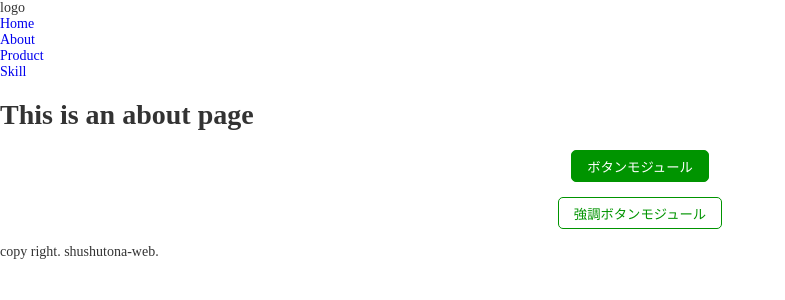
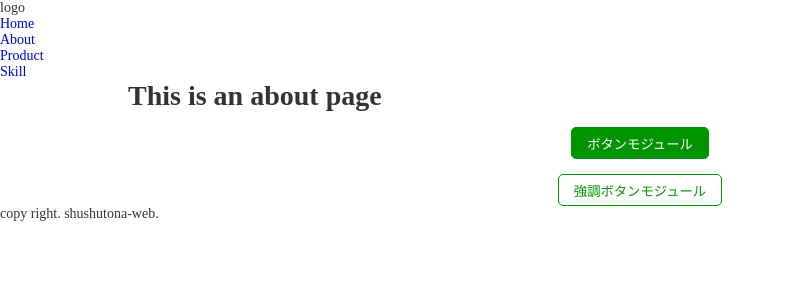
Before and after one commit to shushuTona/shushutona-web, a Vue app: page /about in a window 1280 px wide. Shown: the top 300 px of the page, without its empty margins (0-785 px from the left). Built offline with nearby package versions, Linux system fonts and the light colour scheme.

Commit message:
organisms.main.vue：main領域幅指定＆子要素margin打ち消し

```diff
--- a/src/App.vue
+++ b/src/App.vue
@@ -2,7 +2,7 @@
   <div id="app">
     <Header />
 
-    <router-view/>
+    <Main />
 
     <Footer />
   </div>
@@ -10,11 +10,13 @@
 
 <script>
 import Header from '@/components/organisms/organisms.header.vue';
+import Main from '@/components/organisms/organisms.main.vue';
 import Footer from '@/components/organisms/organisms.footer.vue';
 
 export default {
   components: {
     Header,
+    Main,
     Footer
   }
 }
@@ -27,14 +29,18 @@ export default {
   box-sizing: border-box;
 }
 
+html {
+  font-size: 62.5%;
+}
+
 body {
   margin: 0;
   padding: 0;
   color: #333;
-  font-size: 14px;
+  font-size: 1.4rem;
 
   @include breakPC() {
-    font-size: 16px;
+    font-size: 1.6rem;
   }
 }
 
@@ -53,6 +59,15 @@ p {
   margin: 0;
 }
 
+h1,
+h2,
+h3,
+h4,
+h5,
+h6 {
+  margin: 0;
+}
+
 ul,
 ol {
   margin: 0;
--- a/src/assets/sass/prepends.scss
+++ b/src/assets/sass/prepends.scss
@@ -6,6 +6,7 @@
 $MAIN_COLOR: #009400;
 $ACCENT_COLOR: #ff5c28;
 $TRANSITION: .3s;
+$CONTENT_WIDTH: 1024px;
 
 /*
  *
@@ -25,3 +26,14 @@ $TRANSITION: .3s;
         @content;
     }
 }
+
+// 直下の子要素のmarginを打ち消す。（子要素のmarginが親要素に関与しないため）
+@mixin resetMargin() {
+    & > *:first-child {
+        margin-top: 0;
+    }
+
+    & > *:last-child {
+        margin-bottom: 0;
+    }
+}
--- /dev/null
+++ b/src/components/organisms/organisms.main.vue
@@ -0,0 +1,23 @@
+<template>
+    <main class="l-main">
+      <router-view/>
+    </main>
+</template>
+
+<script>
+export default {
+  name: 'Main'
+}
+</script>
+
+<style scoped lang="scss">
+.l-main {
+  padding: 0 20px;
+
+  & > [class^="views-"] {
+    margin: 0 auto;
+    width: 100%;
+    max-width: $CONTENT_WIDTH;
+  }
+}
+</style>
--- a/src/views/views.about.vue
+++ b/src/views/views.about.vue
@@ -1,10 +1,10 @@
 <template>
-  <main class="views-about">
+  <div class="views-about">
     <h1>This is an about page</h1>
 
     <Btn :btnText="'ボタンモジュール'" />
     <Btn :btnText="'強調ボタンモジュール'" :isEmphasis="true" />
-  </main>
+  </div>
 </template>
 
 <script>
@@ -20,6 +20,6 @@ export default {
 
 <style scoped lang="scss">
 .views-about {
-
+    @include resetMargin();
 }
 </style>
```
